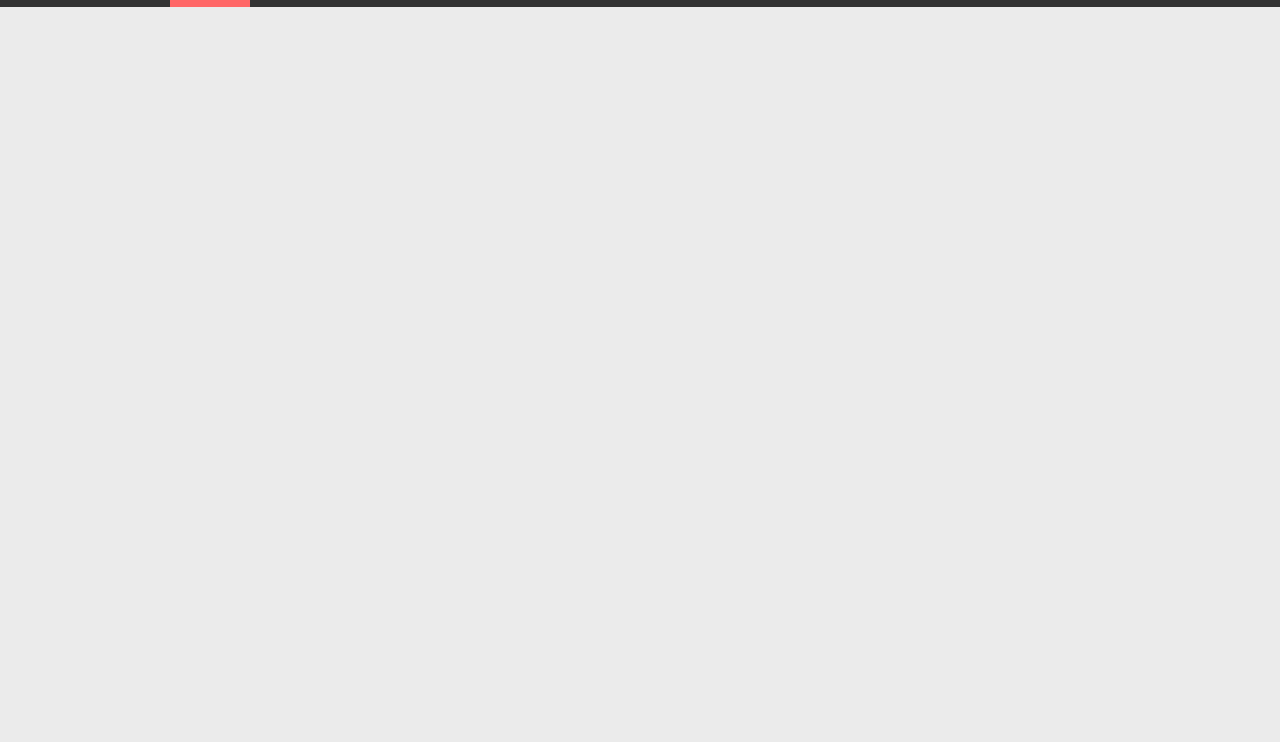
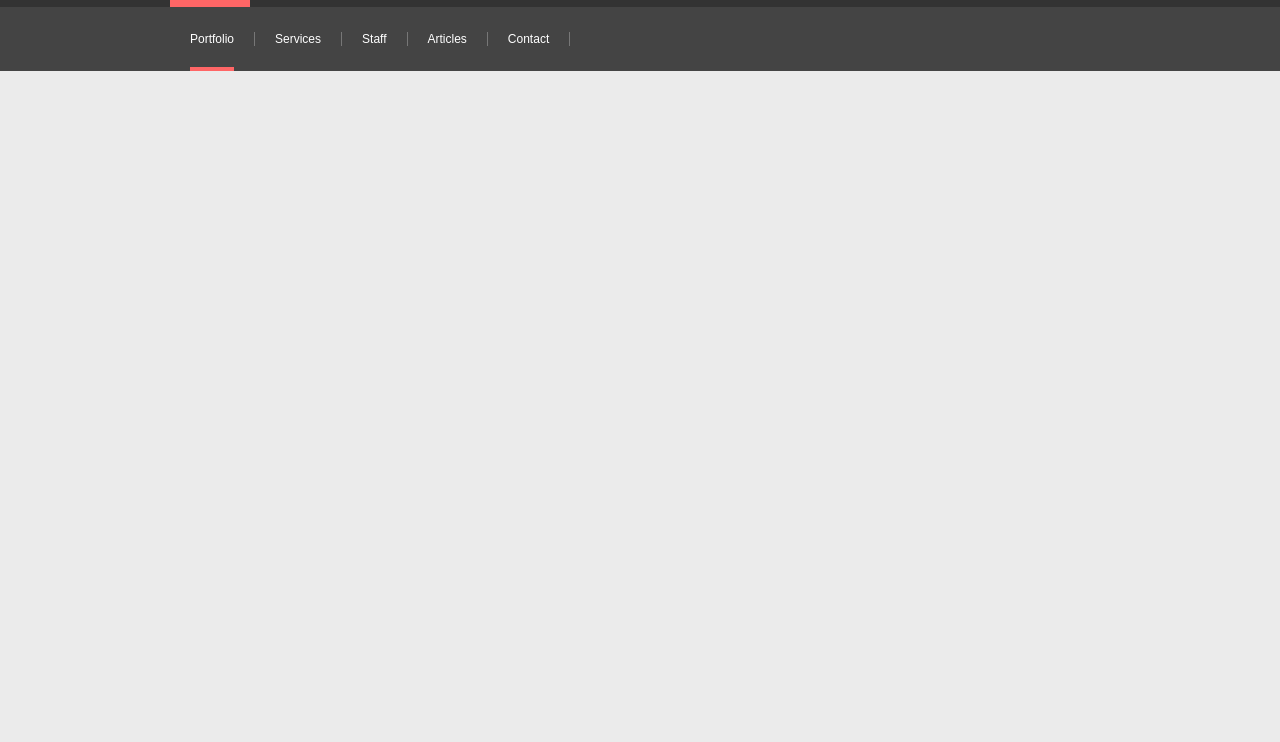
Before and after one commit to jennieblenckert/good-inc.github.io, a plain HTML site: page index.html in a window 1280 px wide. Shown: the part 58-800 px from the top of the page. Drawn offline with Linux system fonts and the light colour scheme.

Commit message:
navigation

```diff
--- a/css/style.css
+++ b/css/style.css
@@ -64,10 +64,16 @@ a, a:hover {text-decoration: none;}
 	content: " ";
 	display: table;
 }
-.clearfix:after {clear: both;}
+.clearfix:after {
+	clear: both;
+}
 
-.left {float:left;}
-.right {float:right;}
+.left {
+	float:left;
+}
+.right {
+	float:right;
+}
 
 .container {
 	max-width: 960px;
@@ -104,6 +110,7 @@ a, a:hover {text-decoration: none;}
 	border-left: 12px solid #f66;
 	border-bottom: 12px solid transparent;
 }
+
 .logo > span {
 	display: inline-block;
 	vertical-align: middle;
@@ -111,3 +118,36 @@ a, a:hover {text-decoration: none;}
 	color: #fff;
 	margin-left: 20px;
 }
+
+#nav {
+	background-color: #444;
+}
+
+.navigation li a {
+	color: #fff;
+	font: 12px Arial, sans-serif;
+	position: relative;
+}
+
+.navigation li {
+	padding: 25px 0;
+	float: left;
+}
+
+.navigation li span {
+	display: block;
+	padding: 0 20px;
+	border-right: 1px solid #777;
+}
+
+.navigation li.active a::after,
+.navigation li a:hover::after {
+	content: '';
+	display: block;
+	position: absolute;
+	height: 4px;
+	background-color: #f66;
+	left: 0;
+	right: 0;
+	top: 35px;
+}
--- a/index.html
+++ b/index.html
@@ -10,12 +10,26 @@
 <body>
      <div class="wrapper">
           <div id="header">
-               <div class="container">
-                    <div class="logo">
+               <div class="container clearfix">
+                    <div class="logo left">
                          <a href="/">g</a>
                          <span>Good Inc.</span>
                     </div>
                </div>
           </div>
+
+		<div id="nav">
+               <div class="container clearfix">
+                    <ul class="navigation lw=eft">
+					<li class="active"><span><a href="">Portfolio</a></span></li>
+					<li><span><a href="">Services</a></span></li>
+					<li><span><a href="">Staff</a></span></li>
+					<li><span><a href="">Articles</a></span></li>
+					<li><span><a href="">Contact</a></span></li>
+
+                    </ul>
+               </div>
+          </div>
+
      </div>
 </body>
```
